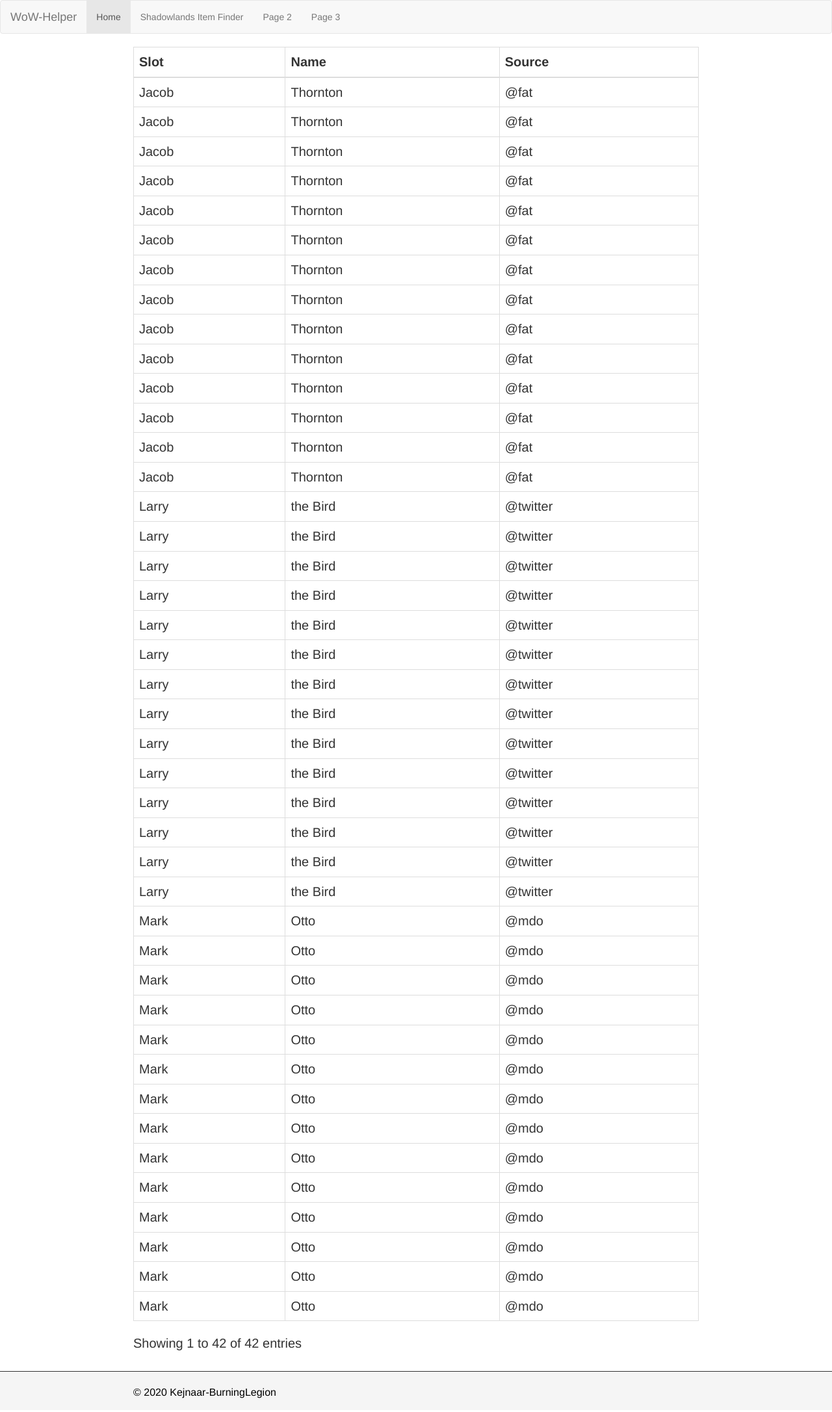
After one commit to bartoszkonarski/wow-helper, a Django app: page /result/ in a window 1280 px wide. The commit adds this page. Shown: the whole page at 65% size. Run offline with Django 3.2, Linux system fonts and the light colour scheme; some libraries are stand-ins or nearby versions.

Commit message:
created finder results view

```diff
--- a/itemfinder/import_from_csv/import_csv_data.py
+++ b/itemfinder/import_from_csv/import_csv_data.py
@@ -69,7 +69,7 @@ def import_trinkets():
                                        source_name=row[3],
                                        spec=row[4],
                                        image_url=row[5],
-                                       wowhead_url=row[6    ]
+                                       wowhead_url=row[6]
                                        )
 
 
--- /dev/null
+++ b/navbarpages/static/itemfinder_dynamic_form.js
@@ -0,0 +1,68 @@
+$(document).ready(function(){
+      $('#submitbutton').attr("disabled", true);
+      $("#fg2").hide();
+      $("#fg3").hide();
+      $("#fg4").hide();
+      $("#fg5").hide();
+
+      $("#itemtype").change(function(){
+        $("#fg2").show();
+        $('[name="source"]').prop("checked", false);
+        $('#mainstat').val("");
+        $('[name="offstat"]').prop("checked", false);
+        $("#fg3").hide();
+        $("#fg4").hide();
+        $('#spec').val("");
+        $("#fg5").hide();
+        $('#submitbutton').attr("disabled", true);
+        });
+
+      $('[name="source"]').change(function(){
+
+        if ($("#itemtype").val()=='Cloth' || $("#itemtype").val()=='Leather' || $("#itemtype").val()=='Mail'|| $("#itemtype").val()=='Plate')
+          $("#fg3").show();
+        if ($("#itemtype").val()=='Neck/Ring')
+          $("#fg4").show();
+        if ($("#itemtype").val()=='Trinket')
+          $("#fg5").show();
+        if (!$('#raid').is(":checked") && !$('#dungeon').is(":checked")){
+          $('#mainstat').val("");
+          $('[name="offstat"]').prop("checked", false);
+          $("#fg3").hide();
+          $("#fg4").hide();
+          $("#fg5").hide();
+          $('#submitbutton').attr("disabled", true);
+        }
+        });
+
+      $("#mainstat").change(function(){
+        $("#fg4").show();
+        $("#fg5").hide();
+        $('#submitbutton').attr("disabled", true);
+        });
+
+      $('[name="offstat"]').change(function(){
+        var checkedBoxes = $("input[type=checkbox]:checked", "#fg4");
+        var uncheckedBoxes = $("input[type=checkbox]:not(:checked)","#fg4")
+        if (checkedBoxes.length==2){
+          $('#submitbutton').attr("disabled", false);
+          for ( var i = 0, l = uncheckedBoxes.length; i < l; i++ ) {
+            uncheckedBoxes[i].disabled = true;
+          }
+        }else{
+          $('#submitbutton').attr("disabled", true);
+          for ( var i = 0, l = uncheckedBoxes.length; i < l; i++ ) {
+            uncheckedBoxes[i].disabled = false;
+          }
+        }
+        });
+
+      $('#spec').change(function(){
+        if ($("#spec").val()==''){
+          $('#submitbutton').attr("disabled", true);
+        }else{
+          $('#submitbutton').attr("disabled", false);
+        }
+        });
+
+  });
--- a/navbarpages/templates/base.html
+++ b/navbarpages/templates/base.html
@@ -9,6 +9,9 @@
   <link rel="stylesheet" type="text/css" href="{% static 'style.css' %}">
   <script src="https://ajax.googleapis.com/ajax/libs/jquery/3.5.1/jquery.min.js"></script>
   <script src="https://maxcdn.bootstrapcdn.com/bootstrap/3.4.1/js/bootstrap.min.js"></script>
+  <script src=https://cdnjs.cloudflare.com/ajax/libs/datatables/1.10.20/js/jquery.dataTables.min.js></script>
+  <script src=https://cdnjs.cloudflare.com/ajax/libs/datatables/1.10.20/js/dataTables.bootstrap.min.js></script>
+  <script src="{% static 'itemfinder_dynamic_form.js' %}"></script>
   {% block extrajs %}
   {% endblock %}
 </head>
--- /dev/null
+++ b/navbarpages/templates/result.html
@@ -0,0 +1,237 @@
+{% extends 'base.html' %}
+{% block extrajs %}
+<script>
+$(document).ready(function() {
+  $('#resultsTable').DataTable({
+    "searching": false,
+    "paging": false
+});
+});
+</script>
+{% endblock %}
+{% block content %}
+<table class="table table-bordered table-hover" id="resultsTable">
+  <thead class="thead-light">
+    <tr>
+      <th scope="col">Slot</th>
+      <th scope="col">Name</th>
+      <th scope="col">Source</th>
+    </tr>
+  </thead>
+  <tbody>
+    <tr>
+      <td>Mark</td>
+      <td>Otto</td>
+      <td>@mdo</td>
+    </tr>
+    <tr>
+      <td>Jacob</td>
+      <td>Thornton</td>
+      <td>@fat</td>
+    </tr>
+    <tr>
+      <td>Larry</td>
+      <td>the Bird</td>
+      <td>@twitter</td>
+    </tr>
+  <tr>
+      <td>Mark</td>
+      <td>Otto</td>
+      <td>@mdo</td>
+    </tr>
+    <tr>
+      <td>Jacob</td>
+      <td>Thornton</td>
+      <td>@fat</td>
+    </tr>
+    <tr>
+      <td>Larry</td>
+      <td>the Bird</td>
+      <td>@twitter</td>
+    </tr>
+  <tr>
+      <td>Mark</td>
+      <td>Otto</td>
+      <td>@mdo</td>
+    </tr>
+    <tr>
+      <td>Jacob</td>
+      <td>Thornton</td>
+      <td>@fat</td>
+    </tr>
+    <tr>
+      <td>Larry</td>
+      <td>the Bird</td>
+      <td>@twitter</td>
+    </tr>
+  <tr>
+      <td>Mark</td>
+      <td>Otto</td>
+      <td>@mdo</td>
+    </tr>
+    <tr>
+      <td>Jacob</td>
+      <td>Thornton</td>
+      <td>@fat</td>
+    </tr>
+    <tr>
+      <td>Larry</td>
+      <td>the Bird</td>
+      <td>@twitter</td>
+    </tr>
+  <tr>
+      <td>Mark</td>
+      <td>Otto</td>
+      <td>@mdo</td>
+    </tr>
+    <tr>
+      <td>Jacob</td>
+      <td>Thornton</td>
+      <td>@fat</td>
+    </tr>
+    <tr>
+      <td>Larry</td>
+      <td>the Bird</td>
+      <td>@twitter</td>
+    </tr>
+  <tr>
+      <td>Mark</td>
+      <td>Otto</td>
+      <td>@mdo</td>
+    </tr>
+    <tr>
+      <td>Jacob</td>
+      <td>Thornton</td>
+      <td>@fat</td>
+    </tr>
+    <tr>
+      <td>Larry</td>
+      <td>the Bird</td>
+      <td>@twitter</td>
+    </tr>
+  <tr>
+      <td>Mark</td>
+      <td>Otto</td>
+      <td>@mdo</td>
+    </tr>
+    <tr>
+      <td>Jacob</td>
+      <td>Thornton</td>
+      <td>@fat</td>
+    </tr>
+    <tr>
+      <td>Larry</td>
+      <td>the Bird</td>
+      <td>@twitter</td>
+    </tr>
+  <tr>
+      <td>Mark</td>
+      <td>Otto</td>
+      <td>@mdo</td>
+    </tr>
+    <tr>
+      <td>Jacob</td>
+      <td>Thornton</td>
+      <td>@fat</td>
+    </tr>
+    <tr>
+      <td>Larry</td>
+      <td>the Bird</td>
+      <td>@twitter</td>
+    </tr>
+  <tr>
+      <td>Mark</td>
+      <td>Otto</td>
+      <td>@mdo</td>
+    </tr>
+    <tr>
+      <td>Jacob</td>
+      <td>Thornton</td>
+      <td>@fat</td>
+    </tr>
+    <tr>
+      <td>Larry</td>
+      <td>the Bird</td>
+      <td>@twitter</td>
+    </tr>
+  <tr>
+      <td>Mark</td>
+      <td>Otto</td>
+      <td>@mdo</td>
+    </tr>
+    <tr>
+      <td>Jacob</td>
+      <td>Thornton</td>
+      <td>@fat</td>
+    </tr>
+    <tr>
+      <td>Larry</td>
+      <td>the Bird</td>
+      <td>@twitter</td>
+    </tr>
+  <tr>
+      <td>Mark</td>
+      <td>Otto</td>
+      <td>@mdo</td>
+    </tr>
+    <tr>
+      <td>Jacob</td>
+      <td>Thornton</td>
+      <td>@fat</td>
+    </tr>
+    <tr>
+      <td>Larry</td>
+      <td>the Bird</td>
+      <td>@twitter</td>
+    </tr>
+  <tr>
+      <td>Mark</td>
+      <td>Otto</td>
+      <td>@mdo</td>
+    </tr>
+    <tr>
+      <td>Jacob</td>
+      <td>Thornton</td>
+      <td>@fat</td>
+    </tr>
+    <tr>
+      <td>Larry</td>
+      <td>the Bird</td>
+      <td>@twitter</td>
+    </tr>
+  <tr>
+      <td>Mark</td>
+      <td>Otto</td>
+      <td>@mdo</td>
+    </tr>
+    <tr>
+      <td>Jacob</td>
+      <td>Thornton</td>
+      <td>@fat</td>
+    </tr>
+    <tr>
+      <td>Larry</td>
+      <td>the Bird</td>
+      <td>@twitter</td>
+    </tr>
+  <tr>
+      <td>Mark</td>
+      <td>Otto</td>
+      <td>@mdo</td>
+    </tr>
+    <tr>
+      <td>Jacob</td>
+      <td>Thornton</td>
+      <td>@fat</td>
+    </tr>
+    <tr>
+      <td>Larry</td>
+      <td>the Bird</td>
+      <td>@twitter</td>
+    </tr>
+
+  </tbody>
+
+</table>
+<br>
+{% endblock %}
--- a/navbarpages/urls.py
+++ b/navbarpages/urls.py
@@ -4,4 +4,5 @@ from . import views
 urlpatterns=[
     path("",views.homepage,name="homepage"),
     path("itemfinder/",views.itemfinder,name="itemfinder"),
+    path("result/",views.result,name="result"),
 ]
--- a/navbarpages/views.py
+++ b/navbarpages/views.py
@@ -6,6 +6,9 @@ def homepage(response):
     return render(response,"home.html",{})
 
 def itemfinder(response):
+    return render(response,"finder.html",{})
+
+def result(response):
     if response.method == "POST":
         itemtype = response.POST.get("itemtype")
         print(itemtype)
@@ -21,6 +24,4 @@ def itemfinder(response):
         for item in q:
             print(item)
 
-
-
-    return render(response,"finder.html",{})
+    return render(response,"result.html",{})
```
Also changed, not shown: navbarpages/templates/finder.html (+2 -74 lines), db.sqlite3.
